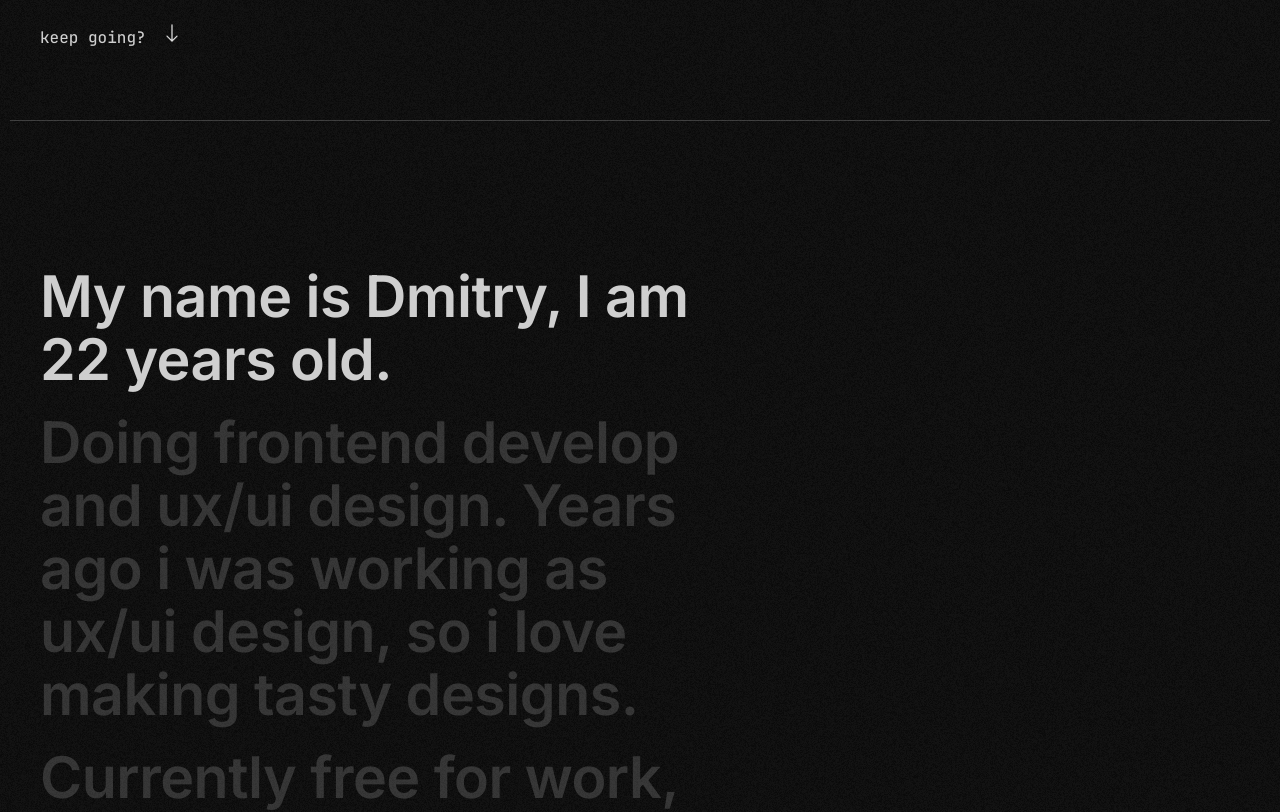
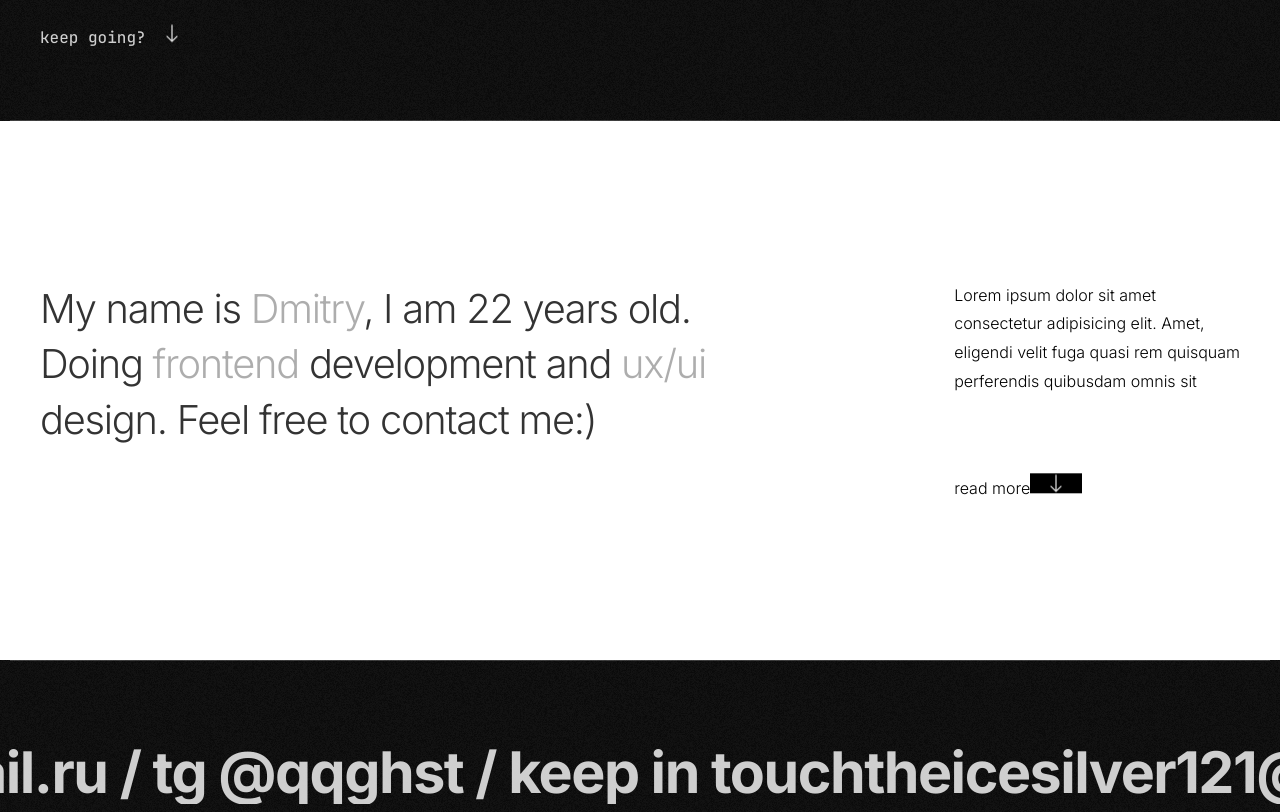
Before and after one commit to qqghst/my-website, a React (Create React App) app: page / in a window 1280 px wide. Shown: the part 680-1492 px from the top of the page. Built offline with nearby package versions, Linux system fonts and the light colour scheme; a web font is replaced by a local one.

Commit message:
new about section

```diff
--- /dev/null
+++ b/src/Pages/AboutNew.tsx
@@ -0,0 +1,36 @@
+import React from 'react';
+import Button from '../Components/UI/Button';
+import { leftImg, arrow, line, doctor } from "../Assets/imports";
+import { Link } from 'react-router-dom';
+
+const AboutNew: React.FC = () => {
+    return (
+        <section className='bg-white py-[160px] flex flex-col justify-center'>
+            <div className='container mx-auto'>
+                <div className='flex justify-between'>
+                    <div>
+                        <p className='text-[#000000CC] text-[23.04px] sm:text-[39.81px] font-light leading-[140%] tracking-[-1.25px]'>My name is <span className='text-[#00000052]'>Dmitry</span>, I am 22 years old. <br />Doing <span className='text-[#00000052]'>frontend</span> development and <span className='text-[#00000052]'>ux/ui</span> <br />design. Feel free to contact me:)</p>
+                    </div>
+                    <div>
+                        <p className='text-[16px] leading-[180%] mb-[80px] font-light'>Lorem ipsum dolor sit amet <br/> consectetur adipisicing elit. Amet,<br/> eligendi velit fuga quasi rem quisquam <br/>perferendis quibusdam omnis sit <br/></p>
+                        {/* <button className='rounded-full bg-black w-[160px] h-[160px] text-white font-jetBrains'>
+                            read more
+                        </button> */}
+                        <Button type='button'>
+                            <Link className='flex flex-row items-center bg-gradient-to-r bg-clip-text text-transparent from-black to-black hover:from-[#224078] hover:to-[#A42C7B]' to='/about'>
+                                read more
+                                <img
+                                    className='px-[16px] animate-bounce bg-black'
+                                    src={arrow}
+                                    alt="scroll down"
+                                />
+                            </Link>
+                        </Button>
+                    </div>
+                </div>
+            </div>
+        </section>
+    )
+}
+
+export default AboutNew
--- a/src/Pages/Hero.tsx
+++ b/src/Pages/Hero.tsx
@@ -5,6 +5,7 @@ import { arrow, line } from "../Assets/imports";
 // import Button from '../Components/UI/Button';
 import Button from '../Components/UI/Button';
 import TitleHero from '../Components/Glitch/titleHero/titleHero';
+import AboutNew from './AboutNew';
 
 const Hero: React.FC = () => {
     //keep going button starts
@@ -44,7 +45,7 @@ const Hero: React.FC = () => {
             <img src={line} alt="" />
 
             <div ref={ref}>
-                <Text />
+                <AboutNew />
             </div>
         </>
     );
```
